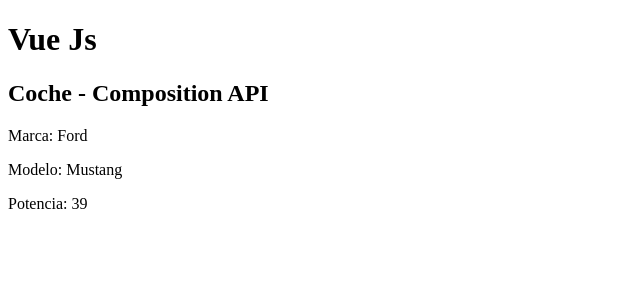
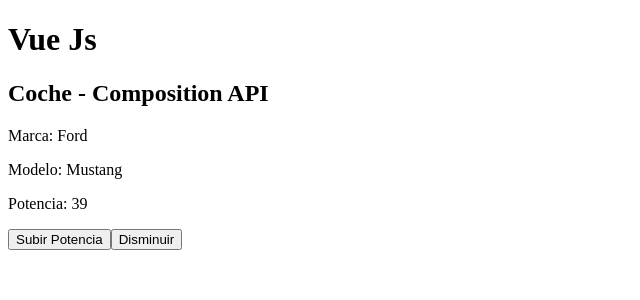
Before and after one commit to AtoBerenguer/starter, a Vue app: page / in a window 1280 px wide. Shown: the top 300 px of the page, without its empty margins (0-640 px from the left). Built offline with nearby package versions, Linux system fonts and the light colour scheme.

Commit message:
Agregar funcionalidad para aumentar y disminuir la potencia del coche; actualizar componentes para manejar nuevos métodos

```diff
--- a/src/App.vue
+++ b/src/App.vue
@@ -2,13 +2,14 @@
   <h1>Vue Js</h1>
 
 
-  <car :power="power" />
+  <car :power="power" :upPower="upPower" @downPower="downPower" />
   <div>
 
   </div>
 </template>
 
 <script>
+import { ref } from 'vue';
 import car from './components/car.vue'
   export default {
     components: {
@@ -16,10 +17,21 @@
 
     },
     setup() {
-      let power = 39;
+      let power = ref(39);
+
+      const upPower = () => {
+        power.value ++;
+
+      };
+
+      const downPower = () => {
+        power.value --;
+      };
 
       return{
         power,
+        upPower,
+        downPower,
       };
 
     }
--- a/src/components/car.vue
+++ b/src/components/car.vue
@@ -3,6 +3,8 @@
     <p>Marca: {{ brand }}</p>
     <p>Modelo: {{ model }}</p>
     <p>Potencia: {{ power }} </p>
+    <button @click="upPower" > Subir Potencia</button>
+    <button>Disminuir</button>
 </template>
 
 <script>
@@ -13,17 +15,24 @@
             type: Number,
             default: 40,
         },
+
+        upPower: Function,
+
     },
-    setup(props) {
+    emits:["downPower"],
+
+
+    setup(props, context) {
         const brand = 'Ford';
         const model = 'Mustang';
-        console.log(props);
 
+        console.log(context);
 
 
         return {
             brand,
             model,
+
         };
 
     },
```
